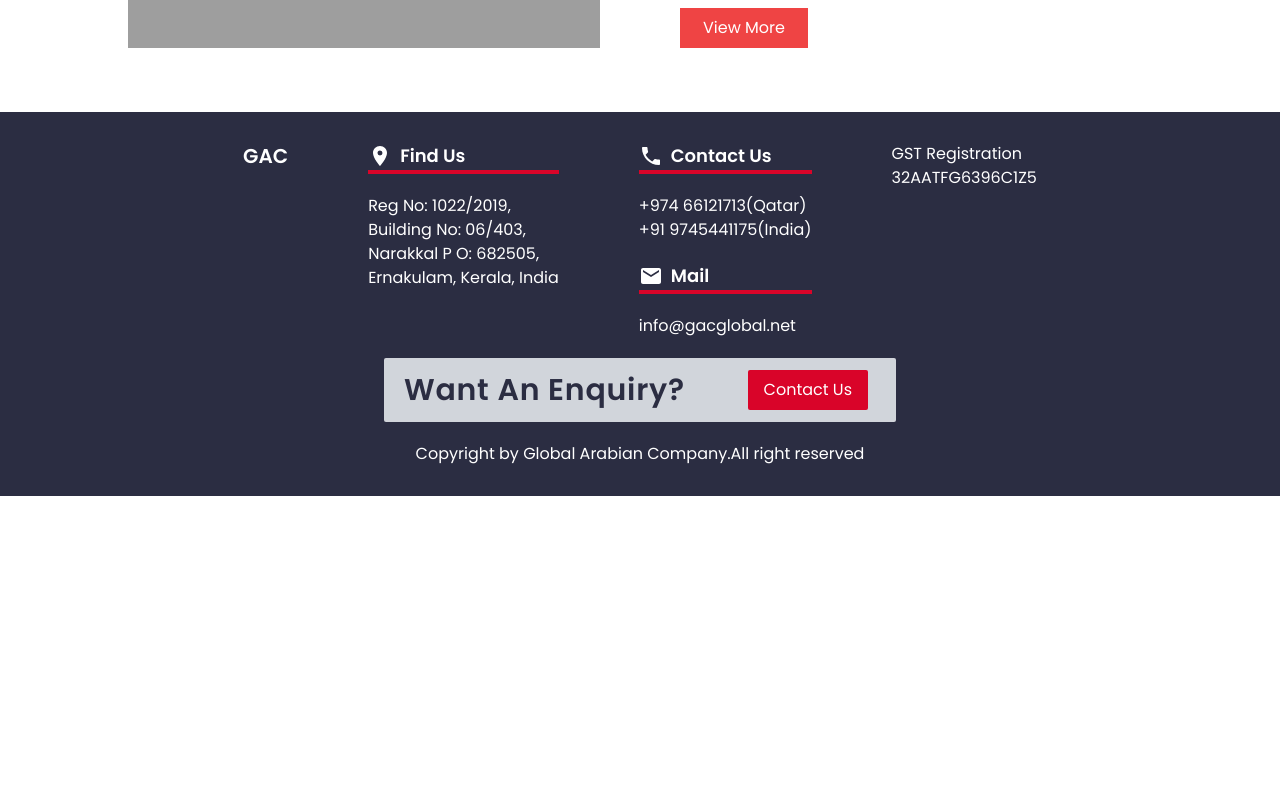
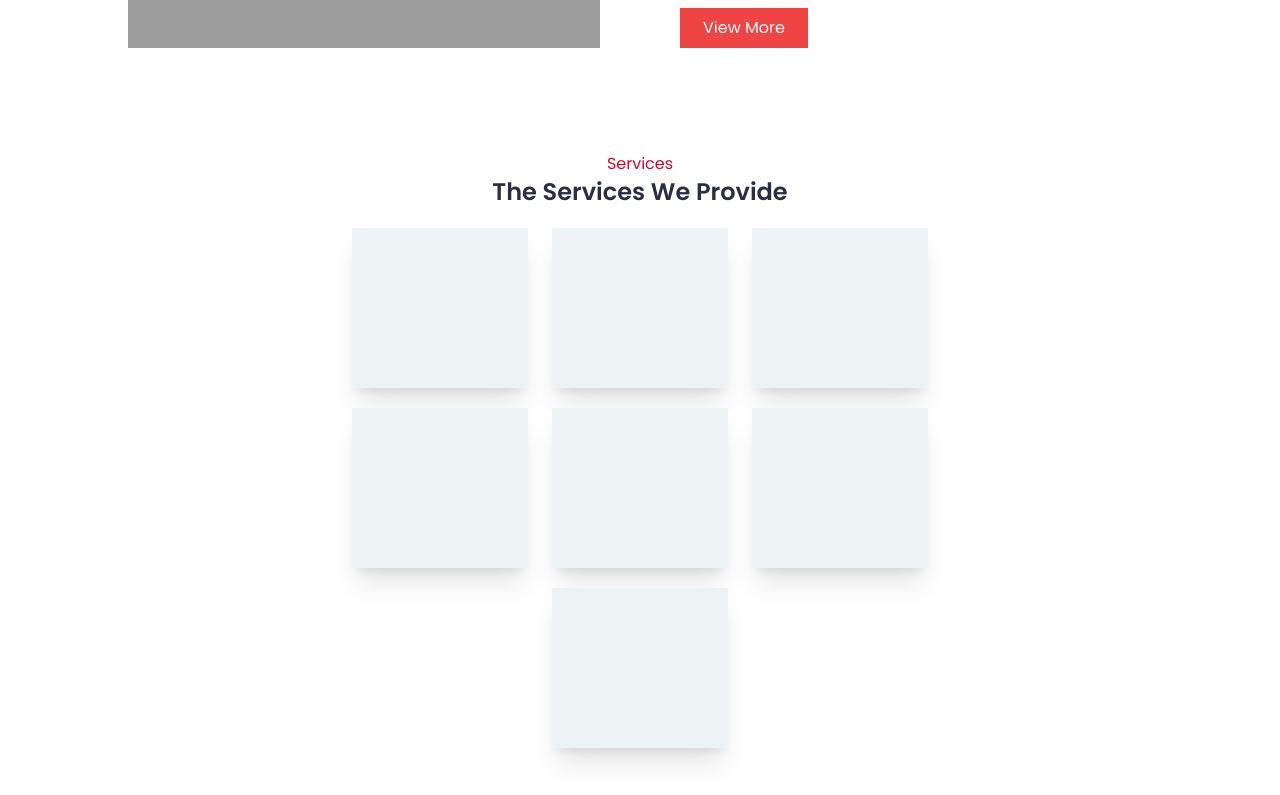
Before and after one commit to aldershko/GAC, a React (Vite) app in the folder gac_web/: page / in a window 1280 px wide. Shown: the part 1385-2180 px from the top of the page. Before the commit the page ends 1881 px from the top, so only its background shows below. Built offline with nearby package versions, Linux system fonts and the light colour scheme; grey boxes are pictures that could not be loaded.

Commit message:
refactor: add services layout in homepage

```diff
--- a/gac_web/src/components/HomePage.tsx
+++ b/gac_web/src/components/HomePage.tsx
@@ -4,6 +4,7 @@ import calender from "../assets/calender.svg";
 import clients from "../assets/clients.svg";
 import globe from "../assets/globe.svg";
 import medal from "../assets/medal.svg";
+import Services from "./Services";
 
 const HomePage = () => {
   return (
@@ -40,9 +41,7 @@ const HomePage = () => {
           {/* img div */}
           {/* <div className="w-611 h-611"><img src={home} alt="" /></div> */}
         </div>
-        {/* <h1 className="text-gacRed text-center flex font-semibold text-3xl mt-10 tracking-wider justify-center items-center align-middle p-2 w-full">
-        GAC ENTERPRISES : Consultancy with a Difference
-      </h1> */}
+
         <div className="flex justify-center w-full h-128 items-center flex-row">
           <div className="p-5  h-128 flex justify-center items-center w-128 m-5">
             <img
@@ -112,6 +111,7 @@ const HomePage = () => {
             </button>
           </div>
         </div>
+        <Services />
       </div>
     </>
   );
--- a/gac_web/src/components/Services.tsx
+++ b/gac_web/src/components/Services.tsx
@@ -3,23 +3,25 @@ import React from "react";
 const Services = () => {
   return (
     <>
-      <div className="container flex flex-col">
+      <div className="mt-5 w-full p-5 items-center mb-10 flex flex-col">
         <div className="flex flex-col justify-center items-center">
           <span className="text-gacRed">Services</span>
-          <h1 className="text-gacBlue">The Services We Provide</h1>
+          <h1 className="text-gacBlue text-2xl mb-5 font-semibold">
+            The Services We Provide
+          </h1>
         </div>
         <div className="flex flex-row">
-          <div></div>
-          <div></div>
-          <div></div>
+          <div className="h-40 w-44 bg-gacGrey mx-3 shadow-xl hover:shadow-2xl active:bg-gacRed"></div>
+          <div className="h-40 w-44 bg-gacGrey mx-3 shadow-xl hover:shadow-2xl active:bg-gacRed"></div>
+          <div className="h-40 w-44 bg-gacGrey mx-3 shadow-xl hover:shadow-2xl active:bg-gacRed"></div>
         </div>
-        <div className="flex flex-row">
-          <div></div>
-          <div></div>
-          <div></div>
+        <div className="flex flex-row mt-5">
+          <div className="h-40 w-44 bg-gacGrey mx-3 shadow-xl hover:shadow-2xl active:bg-gacRed"></div>
+          <div className="h-40 w-44 bg-gacGrey mx-3 shadow-xl hover:shadow-2xl active:bg-gacRed"></div>
+          <div className="h-40 w-44 bg-gacGrey mx-3 shadow-xl hover:shadow-2xl active:bg-gacRed"></div>
         </div>
-        <div className="flex flex-row justify-center items-center">
-          <div></div>
+        <div className="flex flex-row justify-center mt-5 items-center">
+          <div className="h-40 w-44 bg-gacGrey mx-3 shadow-xl hover:shadow-2xl active:bg-gacRed"></div>
         </div>
       </div>
     </>
```
